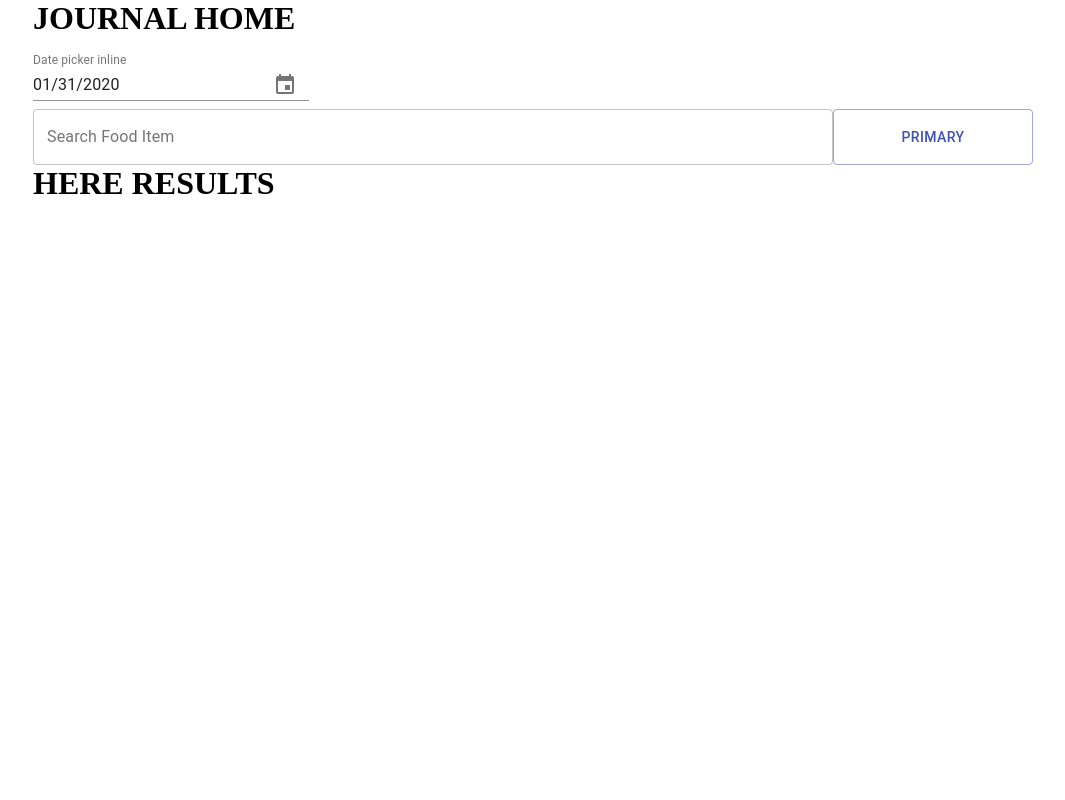
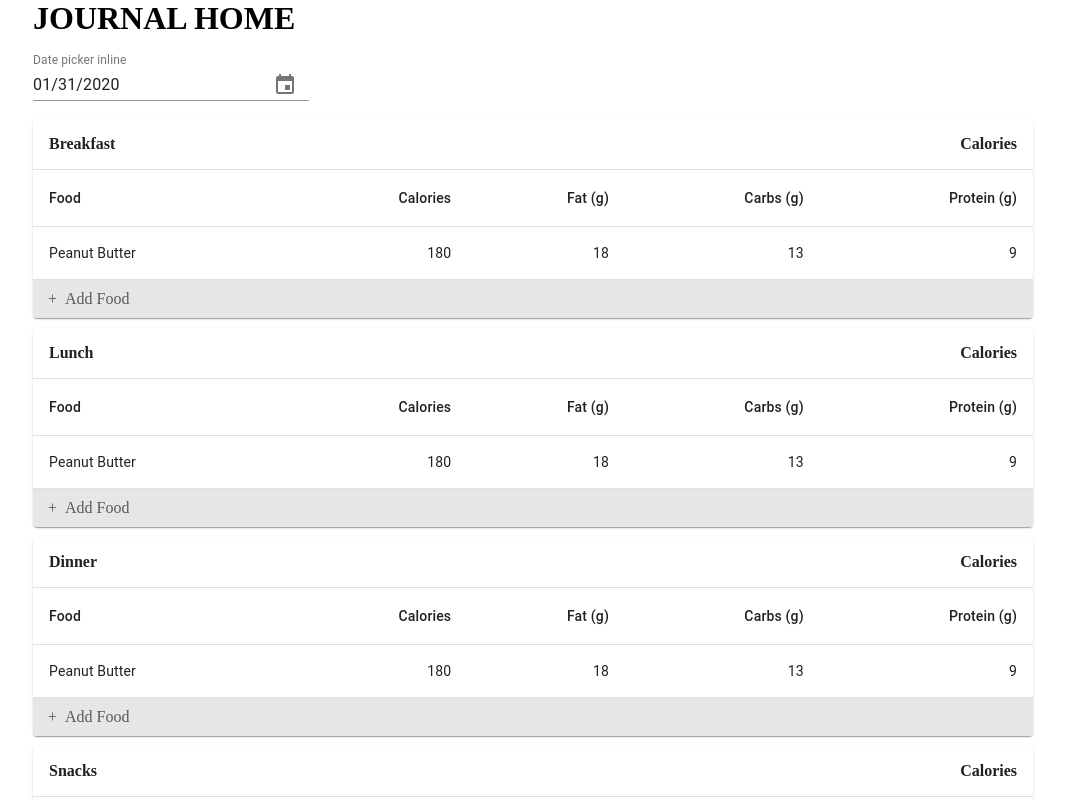
Before and after one commit to treilly6/calorie_counter, a React (Create React App) app: page / in a window 1280 px wide. Shown: the top 800 px of the page, without its empty margins (107-1172 px from the left). Built offline with nearby package versions, Linux system fonts and the light colour scheme; the HTML template or start-up script is replaced by a standard one.

Commit message:
added calandar, table, and some routing

```diff
--- a/package.json
+++ b/package.json
@@ -13,6 +13,7 @@
     "date-fns": "^2.9.0",
     "react": "^16.12.0",
     "react-dom": "^16.12.0",
+    "react-router-dom": "^5.1.2",
     "react-scripts": "3.3.1"
   },
   "scripts": {
--- a/src/App.js
+++ b/src/App.js
@@ -1,12 +1,18 @@
 import React from 'react';
+import { BrowserRouter as Router, Route } from 'react-router-dom';
 import './App.css';
 import JournalHome from './Components/MealJournal/JournalHome';
+import APISearch from './Components/Search/APISearch';
 
 function App() {
   return (
-    <div className="App">
-        <JournalHome />
-    </div>
+      <Router>
+          <div className="App">
+              <Route exact path="/" component={JournalHome} />
+              <Route exact path="/search" component={APISearch} />
+          </div>
+      </Router>
+
   );
 }
 
--- a/src/Components/MealJournal/JournalHome.js
+++ b/src/Components/MealJournal/JournalHome.js
@@ -1,18 +1,26 @@
-import React, {useEffect} from 'react';
+import React, {useEffect, useState} from 'react';
 import CalendarInput from '../Calendar/CalendarInput';
 import APISearch from '../Search/APISearch';
+import MealTable from './MealTypes/MealTable';
 
 export default function JournalHome() {
 
+    // i want to figure out how to get the intial calandar date from the Calandar input on first render
+    const [journalDate, setJournalDate] = useState(null);
+
     const getDate = (date) => {
         console.log("HERE IS THE DATE IN THE JOURNAL HOME ", date);
+        setJournalDate(date);
+    }
 
-    }
-    return(
+    return (
         <div>
             <h1>JOURNAL HOME</h1>
             <CalendarInput sendDateToParent={getDate}/>
-            <APISearch />
+            <MealTable mealDate={journalDate} mealType="Breakfast" />
+            <MealTable mealDate={journalDate} mealType="Lunch"/>
+            <MealTable mealDate={journalDate} mealType="Dinner"/>
+            <MealTable mealDate={journalDate} mealType="Snacks"/>
         </div>
     )
 }
--- /dev/null
+++ b/src/Components/MealJournal/MealTypes/AddFood.js
@@ -0,0 +1,10 @@
+import React from 'react';
+import './MealTypes.css';
+
+export default function AddFood() {
+    return (
+        <div className="add-food-cont">
+            <span className="add-food-plus">+</span><span>Add Food</span>
+        </div>
+    )
+}
--- /dev/null
+++ b/src/Components/MealJournal/MealTypes/MealTable.js
@@ -0,0 +1,98 @@
+import React from 'react';
+import { makeStyles } from '@material-ui/core/styles';
+import Table from '@material-ui/core/Table';
+import TableBody from '@material-ui/core/TableBody';
+import TableCell from '@material-ui/core/TableCell';
+import TableContainer from '@material-ui/core/TableContainer';
+import TableHead from '@material-ui/core/TableHead';
+import TableRow from '@material-ui/core/TableRow';
+import Paper from '@material-ui/core/Paper';
+import AddFood from './AddFood';
+import './MealTypes.css';
+import { Link } from 'react-router-dom';
+
+export default function MealTable({ mealType, mealDate }) {
+    // foodData param is the food eaten by the user
+    // mealType specifies if meal was breakfast, lunch, dinner, or snacks
+
+    const foodData = [
+        {
+            name : "Peanut Butter",
+            calories : 180,
+            carbs : 13,
+            fat : 18,
+            protein : 9,
+        }
+    ];
+
+    // if there is food date return the table
+    if(foodData.length > 0) {
+        return(
+            <div className="table-cont">
+                <TableContainer component={Paper}>
+                    <div className="meal-type-header-cont">
+                        <div style={{fontWeight : "bold"}}>{mealType}</div>
+                        <div style={{fontWeight : "bold"}}>Calories</div>
+                    </div>
+                    <Table  aria-label="simple table">
+                        <TableHead>
+                            <TableRow>
+                                <TableCell>Food</TableCell>
+                                <TableCell align="right">Calories</TableCell>
+                                <TableCell align="right">Fat&nbsp;(g)</TableCell>
+                                <TableCell align="right">Carbs&nbsp;(g)</TableCell>
+                                <TableCell align="right">Protein&nbsp;(g)</TableCell>
+                            </TableRow>
+                        </TableHead>
+                        <TableBody>
+                            {foodData.map(food => (
+                                <TableRow key={food.name}>
+                                    <TableCell component="th" scope="row">
+                                    {food.name}
+                                    </TableCell>
+                                    <TableCell align="right">{food.calories}</TableCell>
+                                    <TableCell align="right">{food.fat}</TableCell>
+                                    <TableCell align="right">{food.carbs}</TableCell>
+                                    <TableCell align="right">{food.protein}</TableCell>
+                                </TableRow>
+                            ))}
+                        </TableBody>
+                    </Table>
+
+                    {/* need to add the date into the state of this link */}
+                    <Link className="add-food-link" to={{
+                        pathname : "/search",
+                        state : {
+                            mealType : mealType,
+                            mealDate : mealDate,
+                        }
+
+                    }}>
+                        <AddFood />
+                    </Link>
+                </TableContainer>
+
+            </div>
+        )
+    } else {
+        // if there is no food data do not return a table
+        return (
+            <div className = "table-cont">
+                <div className="meal-type-header-cont">
+                    <div style={{fontWeight : "bold"}}>{mealType}</div>
+                    <div style={{fontWeight : "bold"}}>Calories</div>
+                </div>
+                <Link className="add-food-link"
+                    to={{
+                        pathname : "/search",
+                        state : {
+                            mealType : mealType,
+                            mealDate : mealDate,
+                        }
+                }}>
+                    <AddFood />
+                </Link>
+            </div>
+        )
+    }
+}
--- /dev/null
+++ b/src/Components/MealJournal/MealTypes/MealTypes.css
@@ -0,0 +1,28 @@
+.add-food-cont {
+    background-color: #e6e6e6;
+    padding : 10px 15px;
+    color : #595959;
+}
+
+.add-food-cont:hover {
+    background-color: #d9d9d9;
+}
+
+.add-food-plus {
+    padding-right : 8px;
+}
+
+.table-cont {
+    margin : 10px 0px;
+}
+
+.meal-type-header-cont {
+    border-bottom : 1px solid #e0e0e0;
+    display: flex;
+    justify-content: space-between;
+    padding : 16px;
+}
+
+.add-food-link {
+    text-decoration: none;
+}
--- a/src/Components/Search/APISearch.js
+++ b/src/Components/Search/APISearch.js
@@ -13,10 +13,13 @@ class APISearch extends React.Component {
 
     constructor(props){
         super(props);
+        console.log("COMPONENT PROSPS ");
+        console.log(props);
     }
 
     componentDidMount(){
         console.log("api search is mounting");
+
     }
 
     submit = (e) => {
```
Also changed, not shown: 1 other file (tests, documents, lock files or other folders).
